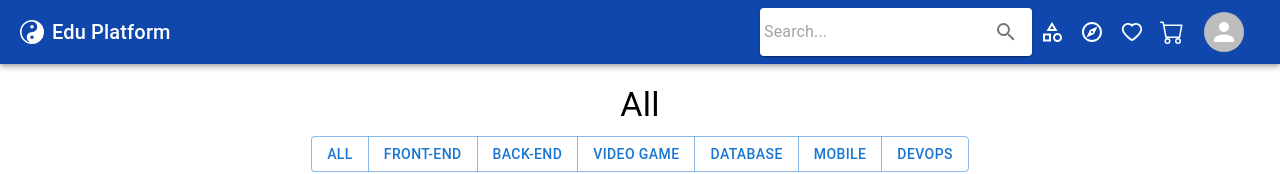
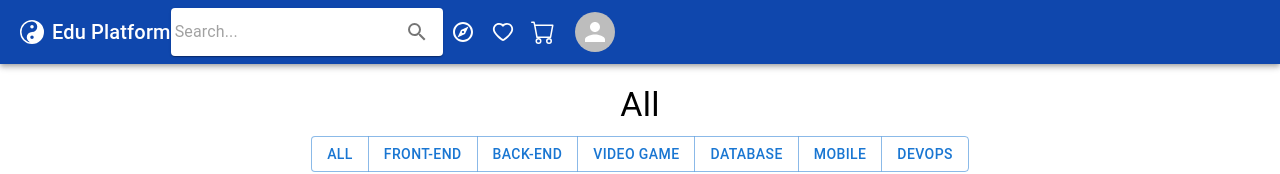
Before and after one commit to lelongrvp/EduPlatform, a React (Vite) app: page /course in a window 1280 px wide. Shown: the top 174 px of the page. Built offline with nearby package versions, Linux system fonts and the light colour scheme.

Commit message:
minor changes

```diff
--- a/src/components/Category.jsx
+++ /dev/null
@@ -1,53 +0,0 @@
-import { IconButton, Menu, MenuItem, Tooltip } from "@mui/material";
-import { useState } from "react";
-import { MdOutlineCategory } from "react-icons/md";
-
-const Category = () => {
-  const categories = [
-    "Front-end",
-    "Back-end",
-    "Video Game",
-    "Database",
-    "Mobile",
-  ];
-  const [anchorEl, setAnchorEl] = useState(null);
-
-  const handleClick = (event) => {
-    setAnchorEl(event.currentTarget);
-  };
-
-  const handleClose = () => {
-    setAnchorEl(null);
-  };
-
-  return (
-    <div>
-      <Tooltip title="Category">
-        <IconButton
-          aria-controls="simple-menu"
-          aria-haspopup="true"
-          onClick={handleClick}
-          style={{ color: "white" }}
-        >
-          <MdOutlineCategory />
-        </IconButton>
-        <Menu
-          id="simple-menu"
-          anchorEl={anchorEl}
-          keepMounted
-          open={Boolean(anchorEl)}
-          onClose={handleClose}
-          sx={{ "& .MuiPaper-root": { backgroundColor: "#0f47ad" } }}
-        >
-          {categories.map((category, idx) => (
-            <MenuItem key={idx} onClick={handleClose} sx={{ color: "white" }}>
-              {category}
-            </MenuItem>
-          ))}
-        </Menu>
-      </Tooltip>
-    </div>
-  );
-};
-
-export default Category;
--- a/src/components/Navbar.jsx
+++ b/src/components/Navbar.jsx
@@ -14,7 +14,6 @@ import { useNavigate } from "react-router-dom";
 import DropdownMenu from "./DropdownMenu";
 import SearchBar from "./SearchBar";
 import { MdOutlineExplore } from "react-icons/md";
-import Category from "./Category";
 
 const theme = createTheme({
   palette: {
@@ -29,7 +28,7 @@ const Navbar = ({ courseData }) => {
 
   return (
     <ThemeProvider theme={theme}>
-      <AppBar position="static" sx={{ margin: 0 }}>
+      <AppBar position="static">
         <Toolbar>
           <IconButton edge="start" color="inherit" aria-label="menu">
             <BsYinYang />
@@ -37,8 +36,11 @@ const Navbar = ({ courseData }) => {
           <Typography
             variant="h6"
             component="div"
-            sx={{ flexGrow: 2 }}
-            style={{ cursor: "pointer" }}
+            sx={{
+              maxWidth: "fit-content",
+              flexGrow: 2,
+              cursor: "pointer",
+            }}
             onClick={() => {
               navigate("/");
             }}
@@ -46,7 +48,6 @@ const Navbar = ({ courseData }) => {
             Edu Platform
           </Typography>
           <SearchBar courseData={courseData} />
-          <Category />
           <Tooltip title="Browse">
             <IconButton
               color="inherit"
--- a/src/components/SearchBar.jsx
+++ b/src/components/SearchBar.jsx
@@ -8,6 +8,7 @@ import {
   IconButton,
   List,
   ListItemText,
+  Typography,
 } from "@mui/material";
 import { MdSearch } from "react-icons/md";
 import { Link } from "react-router-dom";
@@ -65,6 +66,9 @@ const SearchBar = ({ onSearch, courseData }) => {
         open={Boolean(anchorEl)}
         onClose={handleMenuClose}
       >
+        <Typography variant="body1" sx={{ p: "10px" }}>
+          You search for {searchText}:
+        </Typography>
         <List>
           {searchResults.map((result) => (
             <Link
--- a/src/pages/CoursePage.jsx
+++ b/src/pages/CoursePage.jsx
@@ -1,7 +1,6 @@
 /* eslint-disable react/prop-types */
 import { Button, ButtonGroup, Container, Typography } from "@mui/material";
 import CourseCard from "../components/CourseCard";
-import Footer from "../components/Footer";
 import { useState } from "react";
 
 const CoursePage = ({ course }) => {
@@ -61,7 +60,6 @@ const CoursePage = ({ course }) => {
           <CourseCard key={idx} course={course} />
         ))}
       </Container>
-      <Footer />
     </>
   );
 };
```
